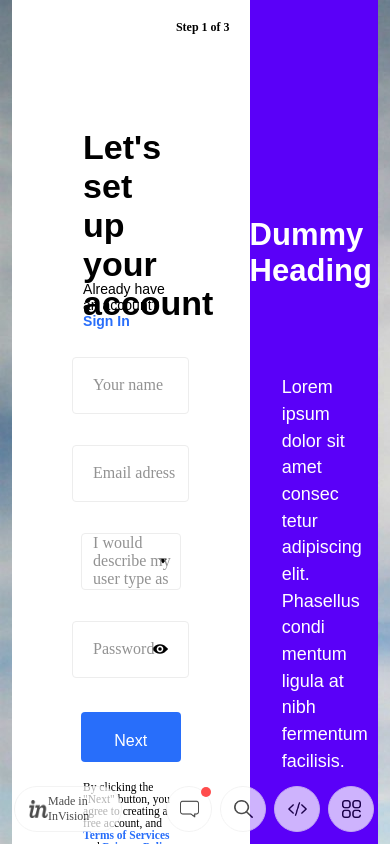
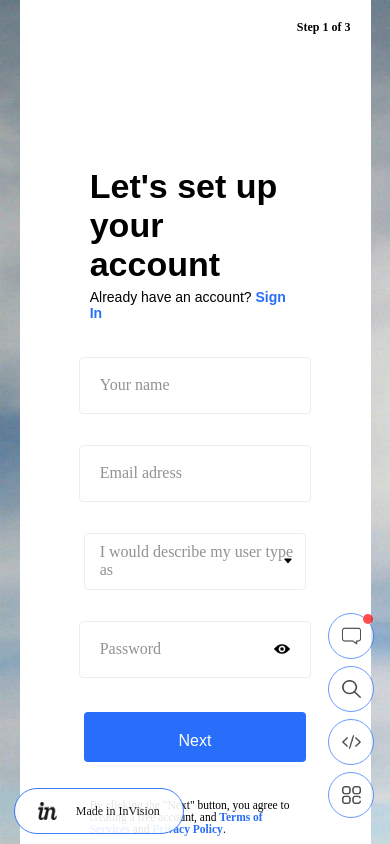
Before and after one commit to yassine0803/react-form-with-formik-and-yup-validation, a React (Create React App) app: page / in a window 390 px wide. Shown: the top 844 px of the page. Built offline with nearby package versions, Linux system fonts and the light colour scheme.

Commit message:
make it responsive

```diff
--- a/src/app.module.css
+++ b/src/app.module.css
@@ -150,6 +150,7 @@
   width: 44px;
   height: 44px;
   position: relative;
+  transition: opacity 4s ease-out;
 }
 .list li span {
   display: none;
@@ -193,6 +194,7 @@
   width: 140px;
   height: 44px;
   font-size: 12px;
+  transition: opacity 4s ease-out;
 }
 .logo img {
   width: 19px;
@@ -248,3 +250,36 @@
   position: absolute;
   right: 10px;
 }
+@media only screen and (max-width: 1200px) {
+  .leftsection{
+    width: 90%;
+  }
+  .rightsection{
+    display: none;
+  }
+  .testa{
+    bottom: 10px;
+    align-items: flex-end;
+  }
+  .form {
+    width: 60%;
+  }
+  .list {
+    list-style: none;
+    display: flex;
+    flex-direction: column;
+    justify-content:space-between;
+    align-items:flex-end;
+    margin-right: 12px;
+
+  }
+  .list li {
+    margin-top:  7px;
+    border-color: rgb(40, 110, 250);
+  }
+  .logo{
+    align-self:flex-end;
+    opacity: 0.9;
+    border-color: rgb(40, 110, 250);
+  }
+}
```
